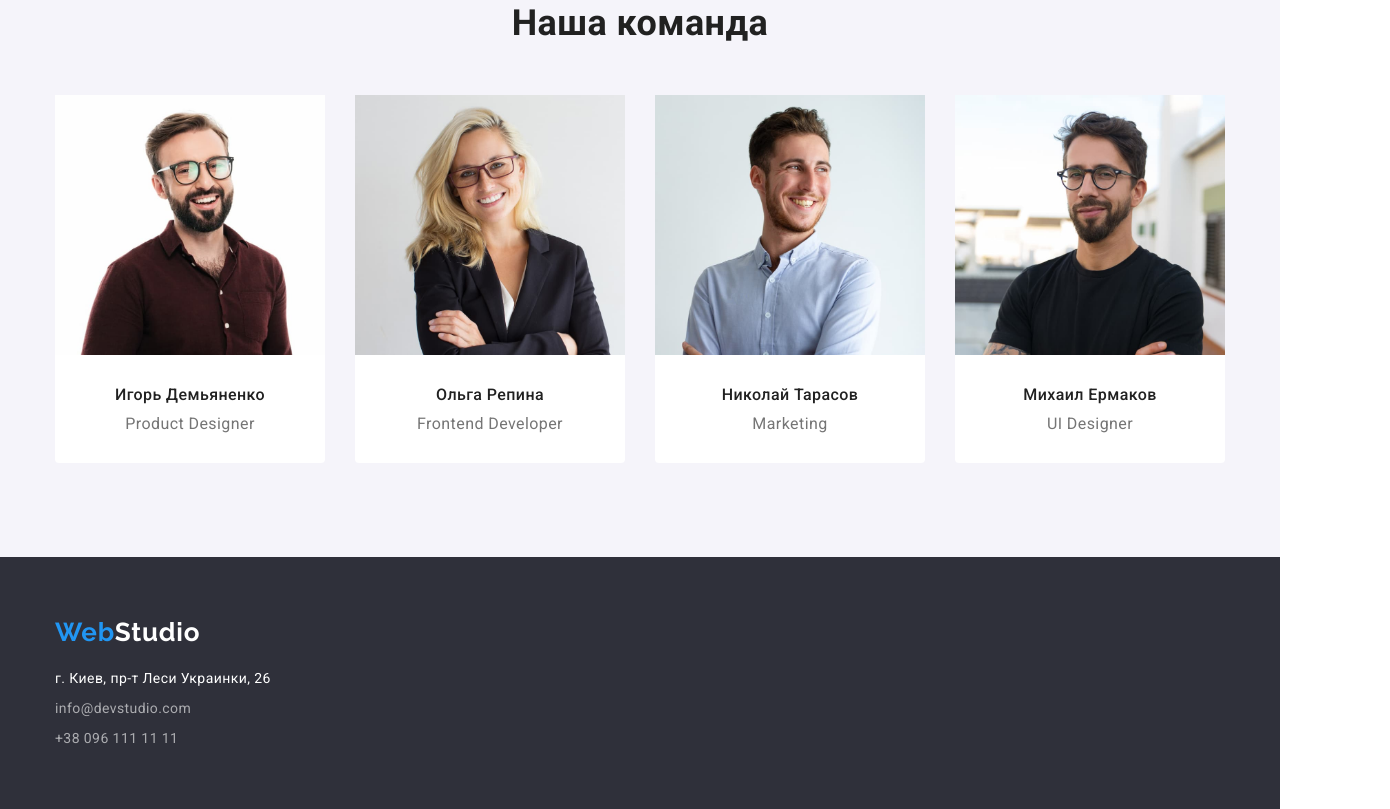
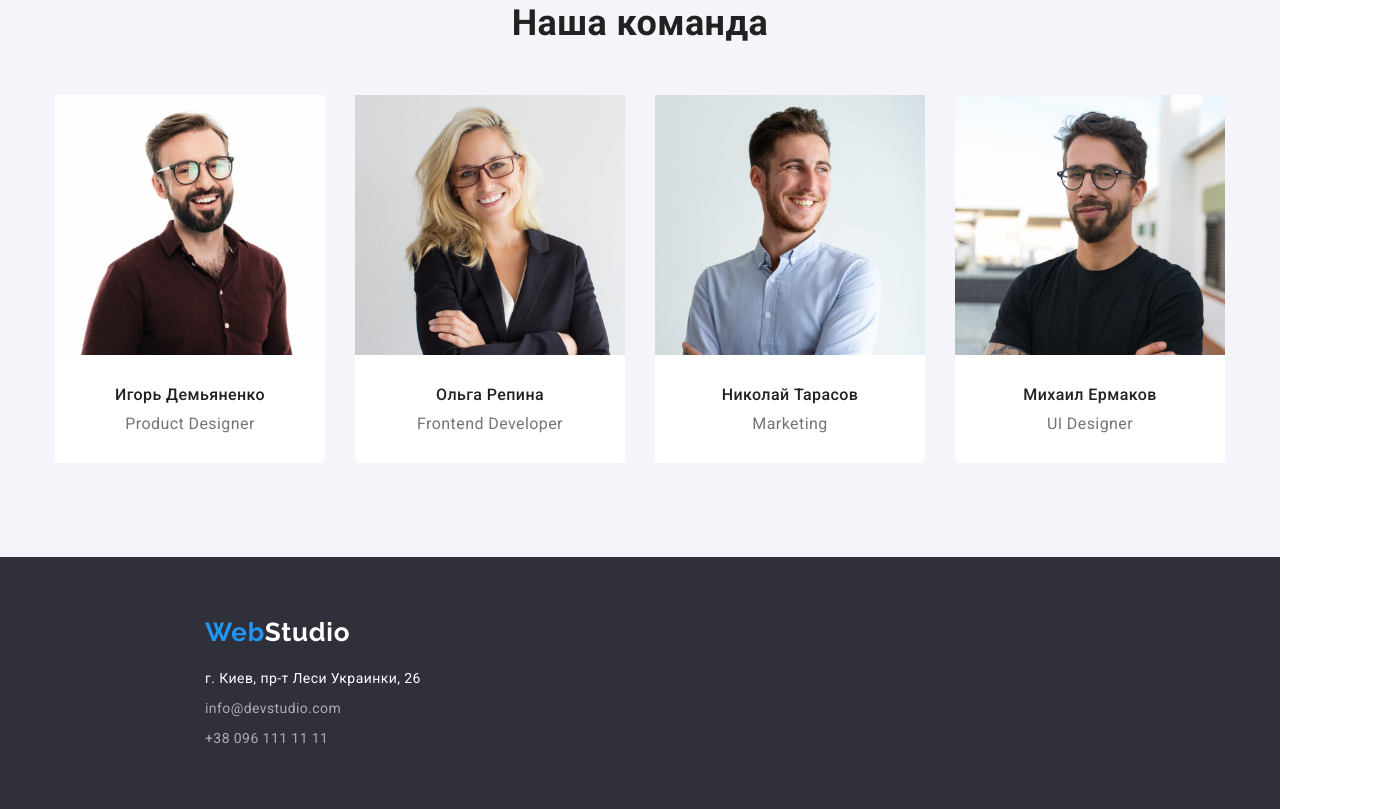
Before and after one commit to platinadoc/goit-markup-hw-08, a plain HTML site: page index.html in a window 1280 px wide. Shown: the part 1541-2350 px from the top of the page, 1390 px wide, since content can reach past the window. Drawn offline with nearby package versions, Linux system fonts and the light colour scheme.

Commit message:
fixed address

```diff
--- a/css/styles.css
+++ b/css/styles.css
@@ -416,8 +416,10 @@ footer =====
   padding-bottom: 60px;
 }
 .contacts .container {
-  flex-direction: column;
+  /*flex-direction: column;*/
   align-items: baseline;
+  display: inline-block;
+  margin-left: 190px;
 }
 .contacts-list {
   flex-direction: column;
```
